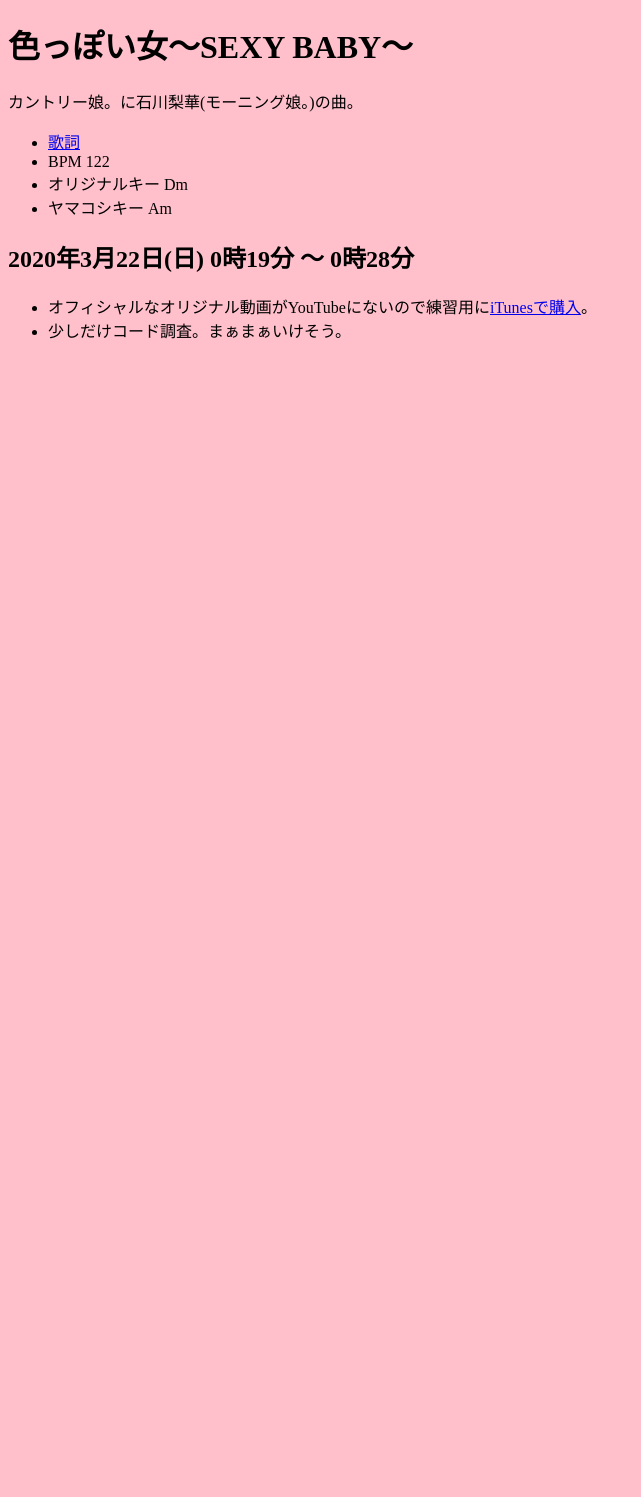
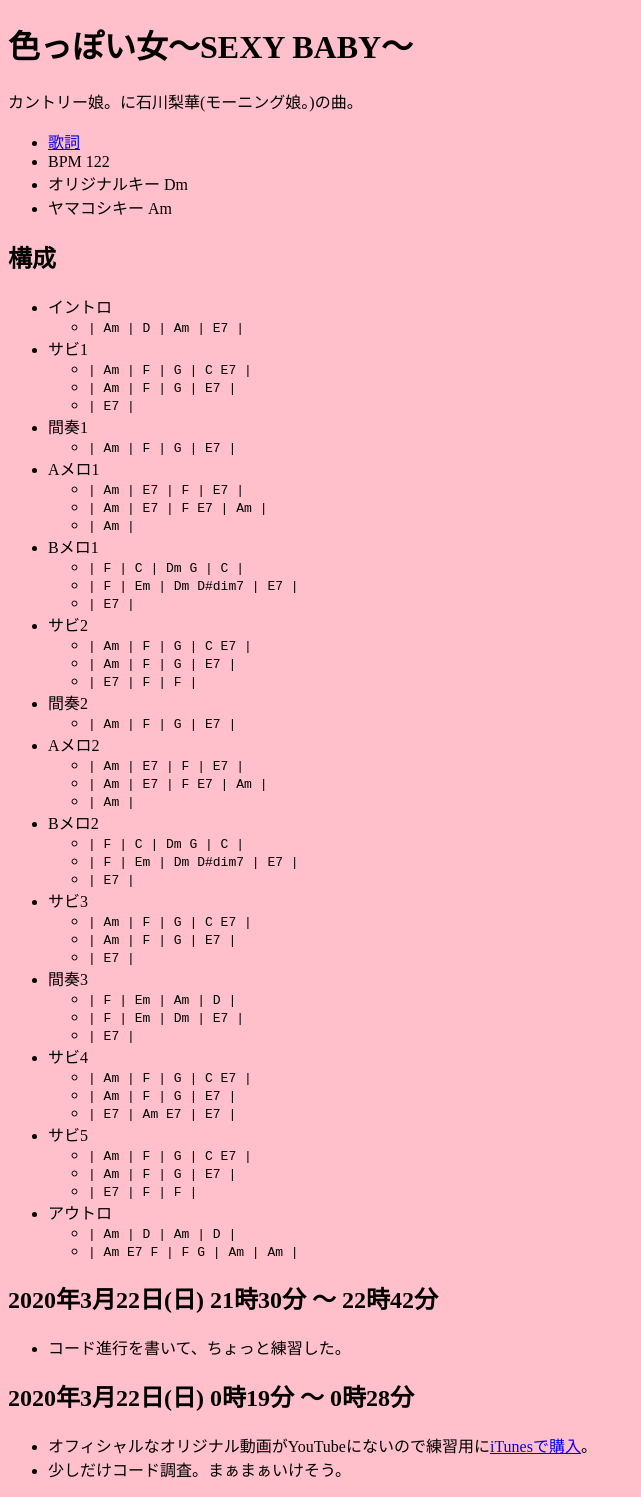
Before and after one commit to takaoyamakoshi/momochi, a Jekyll site: the page built from showtime/number/iroppoi_onna_sexy_baby.md, in a window 1280 px wide. Shown: the whole page, without its empty margins (0-641 px from the left). Built offline with Jekyll 4.4.1, drawn with Linux system fonts in a browser that asks for light colours; our own code applies the rules of GitHub Pages for plain Markdown files; before the commit the page ends 900 px from its top, so only the background shows below that.

Commit message:
Update iroppoi_onna_sexy_baby.md

```diff
--- a/showtime/number/iroppoi_onna_sexy_baby.md
+++ b/showtime/number/iroppoi_onna_sexy_baby.md
@@ -7,6 +7,62 @@
 - オリジナルキー Dm
 - ヤマコシキー Am
 
+## 構成
+
+- イントロ
+  - `| Am | D | Am | E7 |`
+- サビ1
+  - `| Am | F | G | C E7 |`
+  - `| Am | F | G | E7 |`
+  - `| E7 |`
+- 間奏1
+  - `| Am | F | G | E7 |`
+- Aメロ1
+  - `| Am | E7 | F | E7 |`
+  - `| Am | E7 | F E7 | Am |`
+  - `| Am |`
+- Bメロ1
+  - `| F | C | Dm G | C |`
+  - `| F | Em | Dm D#dim7 | E7 |`
+  - `| E7 |`
+- サビ2
+  - `| Am | F | G | C E7 |`
+  - `| Am | F | G | E7 |`
+  - `| E7 | F | F |`
+- 間奏2
+  - `| Am | F | G | E7 |`
+- Aメロ2
+  - `| Am | E7 | F | E7 |`
+  - `| Am | E7 | F E7 | Am |`
+  - `| Am |`
+- Bメロ2
+  - `| F | C | Dm G | C |`
+  - `| F | Em | Dm D#dim7 | E7 |`
+  - `| E7 |`
+- サビ3
+  - `| Am | F | G | C E7 |`
+  - `| Am | F | G | E7 |`
+  - `| E7 |`
+- 間奏3
+  - `| F | Em | Am | D |`
+  - `| F | Em | Dm | E7 |`
+  - `| E7 |`
+- サビ4
+  - `| Am | F | G | C E7 |`
+  - `| Am | F | G | E7 |`
+  - `| E7 | Am E7 | E7 |`
+- サビ5
+  - `| Am | F | G | C E7 |`
+  - `| Am | F | G | E7 |`
+  - `| E7 | F | F |`
+- アウトロ
+  - `| Am | D | Am | D |`
+  - `| Am E7 F | F G | Am | Am |`
+
+## 2020年3月22日(日) 21時30分 ～ 22時42分
+
+- コード進行を書いて、ちょっと練習した。
+
 ## 2020年3月22日(日) 0時19分 ～ 0時28分
 
 - オフィシャルなオリジナル動画がYouTubeにないので練習用に[iTunesで購入](https://music.apple.com/jp/album/%E8%89%B2%E3%81%A3%E3%81%BD%E3%81%84%E5%A5%B3-sexy-baby/298442092?i=298442103)。
```
